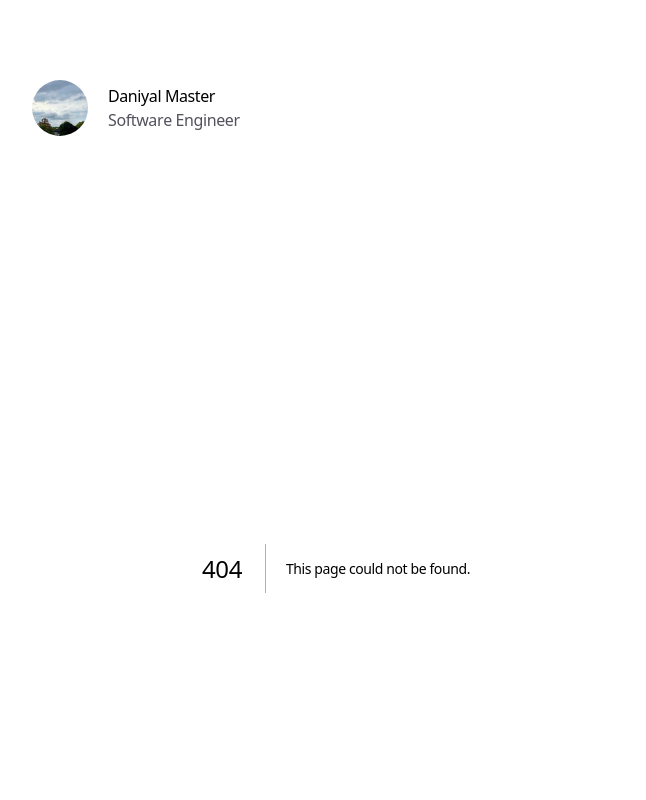
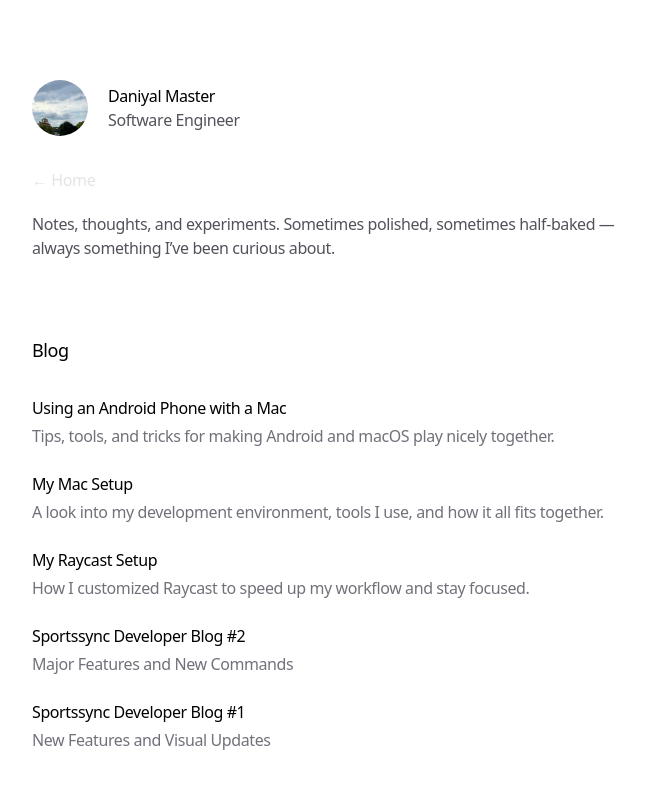
Before and after one commit to daniyalmaster693/daniyalmaster.com, a Next.js app: page /writing in a window 1280 px wide. Before the commit this address had no page. Shown: the top 800 px of the page, without its empty margins (304-950 px from the left). Built offline with nearby package versions, Linux system fonts and the light colour scheme.

Commit message:
Added a new blogs page. Updated home page to only show first 4 blogs. Added a new view all blogs link in the layout.tsx page. Also added a new published component to the mdx-components.tsx page.

```diff
--- a/app/blog/layout.tsx
+++ b/app/blog/layout.tsx
@@ -35,7 +35,7 @@ export default function LayoutBlogPost({
 }) {
   return (
     <>
-      <div className="pointer-events-none fixed left-0 top-0 z-10 h-12 w-full bg-gray-100 to-transparent backdrop-blur-xl [-webkit-mask-image:linear-gradient(to_bottom,black,transparent)] dark:bg-zinc-950" />
+      <div className="pointer-events-none fixed top-0 left-0 z-10 h-12 w-full bg-gray-100 to-transparent backdrop-blur-xl [-webkit-mask-image:linear-gradient(to_bottom,black,transparent)] dark:bg-zinc-950" />
       <ScrollProgress
         className="fixed top-0 z-20 h-0.5 bg-gray-300 dark:bg-zinc-600"
         springOptions={{
@@ -43,10 +43,22 @@ export default function LayoutBlogPost({
         }}
       />
 
-      <div className="absolute right-4 top-24">
+      <div className="absolute top-24 right-4">
         <CopyButton />
       </div>
-      <main className="prose prose-gray mt-24 pb-20 prose-h4:prose-base dark:prose-invert prose-h1:text-xl prose-h1:font-medium prose-h2:mt-12 prose-h2:scroll-m-20 prose-h2:text-lg prose-h2:font-medium prose-h3:text-base prose-h3:font-medium prose-h4:font-medium prose-h5:text-base prose-h5:font-medium prose-h6:text-base prose-h6:font-medium prose-strong:font-medium">
+
+      <main className="prose prose-gray prose-h4:prose-base dark:prose-invert prose-h1:text-xl prose-h1:font-medium prose-h2:mt-12 prose-h2:scroll-m-20 prose-h2:text-lg prose-h2:font-medium prose-h3:text-base prose-h3:font-medium prose-h4:font-medium prose-h5:text-base prose-h5:font-medium prose-h6:text-base prose-h6:font-medium prose-strong:font-medium mt-24 pb-20">
+        <div className="flex-1">
+          <a
+            className="group inline-block font-[450] text-zinc-900 no-underline dark:text-zinc-50"
+            href="/writing"
+          >
+            <span className="relative text-zinc-200 dark:text-zinc-200">
+              ← View all posts
+              <span className="absolute bottom-0 left-0 block h-[1px] w-full max-w-0 bg-zinc-200 transition-all duration-200 group-hover:max-w-full"></span>
+            </span>
+          </a>
+        </div>
         {children}
       </main>
     </>
--- a/app/blog/my-mac-setup/page.mdx
+++ b/app/blog/my-mac-setup/page.mdx
@@ -191,3 +191,5 @@ Then restart your Mac. This allow you to move a window by pressing control + com
 ## Conclusion
 
 Mac OS is a very powerful OS with plenty of great features built in and hidden. This guide only scratches the surface of what is possible, but gives you enough to get you going. Hope you enjoyed!
+
+<Published date="2025-04-03" />
--- a/app/blog/my-raycast-setup/page.mdx
+++ b/app/blog/my-raycast-setup/page.mdx
@@ -151,3 +151,5 @@ Raycast recently launched a new feature called Hyperkey, which allows you to set
 ## Conclusion
 
 If you're a Mac user and you're looking to improve your workflow, you can't go wrong with Raycast. It's a great app with an amazing developer team that has been great at listening to its community and implementing high-quality and well-thought-out features.
+
+<Published date="2025-03-25" />
--- a/app/blog/sportssync-developer-blog-1/page.mdx
+++ b/app/blog/sportssync-developer-blog-1/page.mdx
@@ -95,3 +95,5 @@ I've taken your feedback from the last post and I will be adding a favorites fea
 ## Conclusion
 
 Once again thank you all for the support! Once this update is released, I will begin work on adding major features such as different game views (pre game matchups, play by play events, final game stats), the live scores menu bar command, a favorite team feature and more. Stay tuned :)
+
+<Published date="2025-03-04" />
--- a/app/blog/sportssync-developer-blog-2/page.mdx
+++ b/app/blog/sportssync-developer-blog-2/page.mdx
@@ -117,3 +117,5 @@ Tracker Command: This will be replacing most news commands (except f1 and soccer
 ## Conclusion
 
 Once again thank you all for the support! Once this update is released, I will continue work on adding different game views (pre game matchups, play by play events, final game stats, new articles directly in raycast, roster views, player profiles), and some additional smaller quality of life upgrades. Stay Tuned :)
+
+<Published date="2025-03-14" />
--- a/app/blog/using-an-android-phone-with-a-mac/page.mdx
+++ b/app/blog/using-an-android-phone-with-a-mac/page.mdx
@@ -68,3 +68,5 @@ Having your browser history and everything synced is a nice to have feature, but
 ## Conclusion
 
 Overall, while Android phones will never be supported and work well with apple devices, these workarounds should provide simple methods to still use some of your favorite apple ecosystem features. And if your an iPhone user who wants to jump to the other side, hopefully this guide will provide an easier way to use your devices together. If your an existing android user who uses a Mac, hopefully these apps improve your experience!
+
+<Published date="2025-04-23" />
--- a/app/data.ts
+++ b/app/data.ts
@@ -39,15 +39,17 @@ export const PROJECTS: Project[] = [
 
 export const BLOG_POSTS: BlogPost[] = [
   {
-    title: 'Sportssync Developer Blog #2',
-    description: 'Major Features and New Commands',
-    link: '/blog/sportssync-developer-blog-2',
+    title: 'Using an Android Phone with a Mac',
+    description:
+      'Tips, tools, and tricks for making Android and macOS play nicely together.',
+    link: '/blog/using-an-android-phone-with-a-mac',
     uid: 'blog-1',
   },
   {
-    title: 'Sportssync Developer Blog #1',
-    description: 'New Features and Visual Updates',
-    link: '/blog/sportssync-developer-blog-1',
+    title: 'My Mac Setup',
+    description:
+      'A look into my development environment, tools I use, and how it all fits together.',
+    link: '/blog/my-mac-setup',
     uid: 'blog-2',
   },
   {
@@ -58,17 +60,15 @@ export const BLOG_POSTS: BlogPost[] = [
     uid: 'blog-3',
   },
   {
-    title: 'Using an Android Phone with a Mac',
-    description:
-      'Tips, tools, and tricks for making Android and macOS play nicely together.',
-    link: '/blog/using-an-android-phone-with-a-mac',
+    title: 'Sportssync Developer Blog #2',
+    description: 'Major Features and New Commands',
+    link: '/blog/sportssync-developer-blog-2',
     uid: 'blog-4',
   },
   {
-    title: 'My Mac Setup',
-    description:
-      'A look into my development environment, tools I use, and how it all fits together.',
-    link: '/blog/my-mac-setup',
+    title: 'Sportssync Developer Blog #1',
+    description: 'New Features and Visual Updates',
+    link: '/blog/sportssync-developer-blog-1',
     uid: 'blog-5',
   },
 ]
--- a/app/page.tsx
+++ b/app/page.tsx
@@ -83,8 +83,15 @@ export default function Personal() {
         variants={VARIANTS_SECTION}
         transition={TRANSITION_SECTION}
       >
-        <h3 className="mb-3 text-lg font-medium">Blog</h3>
-        <div className="flex flex-col space-y-0">
+        <a
+          className="font-base group relative inline-block font-[450] text-zinc-900 dark:text-zinc-50"
+          href="/writing"
+        >
+          <h3 className="text-lg font-medium">Selected Posts</h3>
+          <span className="absolute bottom-0.5 left-0 block h-[1px] w-full max-w-0 bg-zinc-900 transition-all duration-200 group-hover:max-w-full dark:bg-zinc-50"></span>
+        </a>
+
+        <div className="mt-3 flex flex-col space-y-0">
           <AnimatedBackground
             enableHover
             className="h-full w-full rounded-lg bg-zinc-100 dark:bg-zinc-900/80"
@@ -94,7 +101,9 @@ export default function Personal() {
               duration: 0.2,
             }}
           >
-            {BLOG_POSTS.map((post) => (
+            {BLOG_POSTS.filter((post) =>
+              ['blog-1', 'blog-2', 'blog-3', 'blog-4'].includes(post.uid),
+            ).map((post) => (
               <Link
                 key={post.uid}
                 className="-mx-3 rounded-xl px-3 py-3"
--- /dev/null
+++ b/app/writing/page.tsx
@@ -0,0 +1,91 @@
+'use client'
+import { motion } from 'motion/react'
+import Link from 'next/link'
+import { AnimatedBackground } from '@/components/ui/animated-background'
+import { PROJECTS, BLOG_POSTS, EMAIL } from '../data'
+import GitHubCalendar from 'react-github-calendar'
+import Marquee from 'react-fast-marquee'
+
+const VARIANTS_CONTAINER = {
+  hidden: { opacity: 0 },
+  visible: {
+    opacity: 1,
+    transition: {
+      staggerChildren: 0.15,
+    },
+  },
+}
+
+const VARIANTS_SECTION = {
+  hidden: { opacity: 0, y: 20, filter: 'blur(8px)' },
+  visible: { opacity: 1, y: 0, filter: 'blur(0px)' },
+}
+
+const TRANSITION_SECTION = {
+  duration: 0.3,
+}
+
+export default function Personal() {
+  return (
+    <motion.main
+      className="space-y-24"
+      variants={VARIANTS_CONTAINER}
+      initial="hidden"
+      animate="visible"
+    >
+      <motion.section>
+        <div className="-mb-5 flex-1">
+          <a
+            className="font-base group relative inline-block font-[450] text-zinc-900 dark:text-zinc-50"
+            href="/"
+          >
+            <p className="text-zinc-200 dark:text-zinc-200">← Home</p>
+            <span className="absolute bottom-0.5 left-0 block h-[1px] w-full max-w-0 bg-zinc-900 transition-all duration-200 group-hover:max-w-full dark:bg-zinc-50"></span>
+          </a>
+
+          <p className="mt-5 text-zinc-600 dark:text-zinc-400">
+            Notes, thoughts, and experiments. Sometimes polished, sometimes
+            half-baked — always something I’ve been curious about.
+          </p>
+        </div>
+      </motion.section>
+
+      <motion.section
+        variants={VARIANTS_SECTION}
+        transition={TRANSITION_SECTION}
+      >
+        <h3 className="mb-5 text-lg font-medium">Blog</h3>
+
+        <div className="flex flex-col space-y-0">
+          <AnimatedBackground
+            enableHover
+            className="h-full w-full rounded-lg bg-zinc-100 dark:bg-zinc-900/80"
+            transition={{
+              type: 'spring',
+              bounce: 0,
+              duration: 0.2,
+            }}
+          >
+            {BLOG_POSTS.map((post) => (
+              <Link
+                key={post.uid}
+                className="-mx-3 rounded-xl px-3 py-3"
+                href={post.link}
+                data-id={post.uid}
+              >
+                <div className="flex flex-col space-y-1">
+                  <h4 className="font-normal dark:text-zinc-100">
+                    {post.title}
+                  </h4>
+                  <p className="text-zinc-500 dark:text-zinc-400">
+                    {post.description}
+                  </p>
+                </div>
+              </Link>
+            ))}
+          </AnimatedBackground>
+        </div>
+      </motion.section>
+    </motion.main>
+  )
+}
--- a/lib/constants.ts
+++ b/lib/constants.ts
@@ -1 +1 @@
-export const WEBSITE_URL = 'https://nim-fawn.vercel.app'
+export const WEBSITE_URL = 'https://daniyalmaster.vercel.app/'
--- a/mdx-components.tsx
+++ b/mdx-components.tsx
@@ -13,17 +13,22 @@ export function useMDXComponents(components: MDXComponents): MDXComponents {
       src: string
       alt: string
       caption: string
-    }) => {
-      return (
-        <figure>
-          <img src={src} alt={alt} className="rounded-xl" />
-          <figcaption className="text-center">{caption}</figcaption>
-        </figure>
-      )
-    },
+    }) => (
+      <figure>
+        <img src={src} alt={alt} className="rounded-xl" />
+        <figcaption className="text-center">{caption}</figcaption>
+      </figure>
+    ),
     code: ({ children, ...props }: ComponentPropsWithoutRef<'code'>) => {
       const codeHTML = highlight(children as string)
       return <code dangerouslySetInnerHTML={{ __html: codeHTML }} {...props} />
     },
+    Published: ({ date }: { date: string }) => (
+      <div className="flex-1">
+        <p className="mt-7 text-right text-zinc-600 dark:text-zinc-400">
+          Published: {date}
+        </p>
+      </div>
+    ),
   }
 }
```
